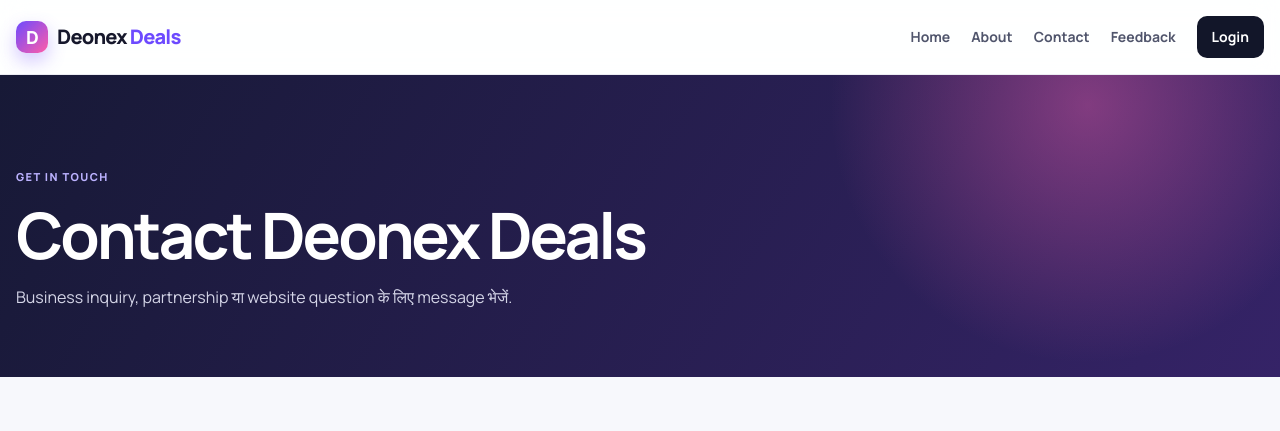
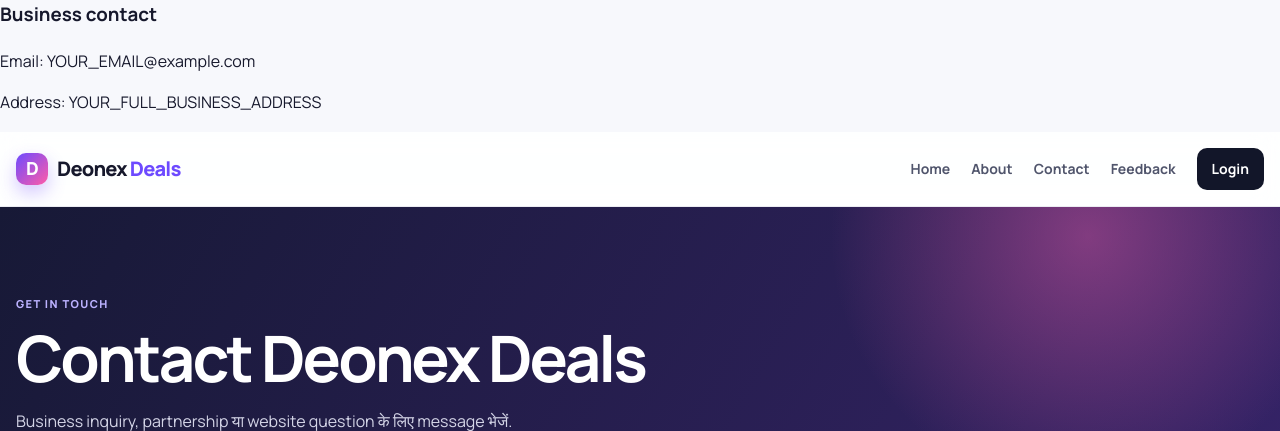
Before and after one commit to Deonex-deals/DEONEX, a Flask app: page /contact in a window 1280 px wide. Shown: the top 431 px of the page. Run offline with Flask 3, Linux system fonts and the light colour scheme; data that the repository does not hold is empty; parts of the project's set-up code (start-up, migrations or seed data) failed here and were passed over.

Commit message:
Update contact.html

```diff
--- a/templates/contact.html
+++ b/templates/contact.html
@@ -1,3 +1,15 @@
+<div class="contact-info-card">
+  <h3>Business contact</h3>
+  <p>
+    Email:
+    <a href="mailto:YOUR_EMAIL@example.com">
+      YOUR_EMAIL@example.com
+    </a>
+  </p>
+  <p>
+    Address: YOUR_FULL_BUSINESS_ADDRESS
+  </p>
+</div>
 {% extends "base.html" %}
 
 {% block title %}Contact | Deonex Deals{% endblock %}
```
